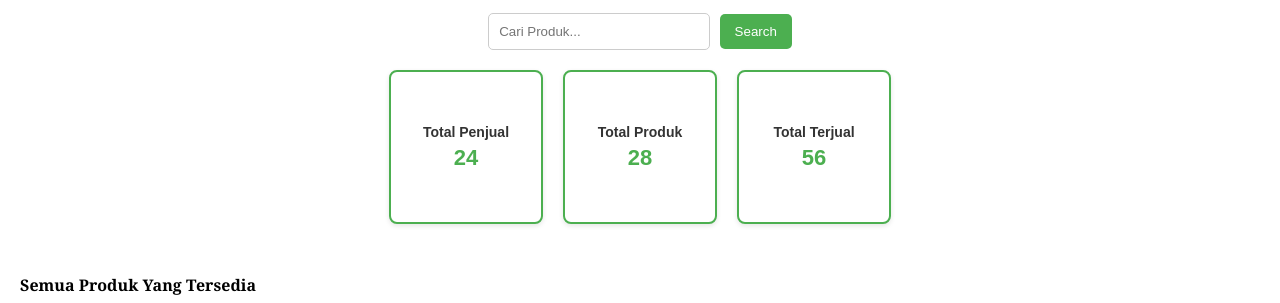
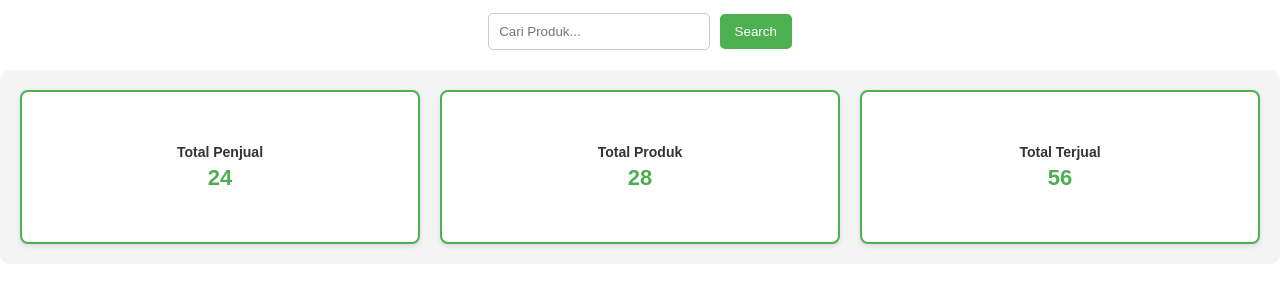
Before and after one commit to zarxdmods/anjaytol, a plain HTML site: page src/views/index.html in a window 1280 px wide. Shown: the part 147-450 px from the top of the page. Drawn offline with Linux system fonts and the light colour scheme.

Commit message:
Update styles.css

```diff
--- a/src/public/css/styles.css
+++ b/src/public/css/styles.css
@@ -274,6 +274,41 @@ body {
 
 .upload-link:hover {
     text-decoration: underline;
+}
+
+/* Container untuk menampung tiga blok */
+.stats-container {
+    display: flex; /* Membuat anak-anaknya (stat-box) menjadi flex items */
+    justify-content: space-between; /* Memberi jarak yang merata antara blok */
+    align-items: center; /* Membuat blok sejajar vertikal di tengah */
+    gap: 20px; /* Jarak antara setiap blok */
+    padding: 20px; /* Padding untuk container */
+    background-color: #f4f4f4; /* Warna latar belakang container */
+    border-radius: 10px; /* Membuat sudut container melengkung */
+}
+
+/* Gaya untuk setiap blok */
+.stat-box {
+    flex: 1; /* Membuat setiap blok memiliki lebar yang sama */
+    text-align: center; /* Teks di tengah blok */
+    padding: 20px; /* Padding dalam blok */
+    background-color: #ffffff; /* Warna latar belakang blok */
+    border-radius: 8px; /* Membuat sudut blok melengkung */
+    box-shadow: 0 4px 6px rgba(0, 0, 0, 0.1); /* Efek bayangan untuk blok */
+}
+
+/* Gaya untuk judul statistik */
+.stat-title {
+    font-size: 18px; /* Ukuran font judul */
+    color: #333333; /* Warna teks judul */
+    margin-bottom: 10px; /* Jarak antara judul dan angka */
+}
+
+/* Gaya untuk angka statistik */
+.stat-count {
+    font-size: 24px; /* Ukuran font angka */
+    font-weight: bold; /* Tebal font angka */
+    color: #007bff; /* Warna teks angka */
 }
 
 .s {
```
